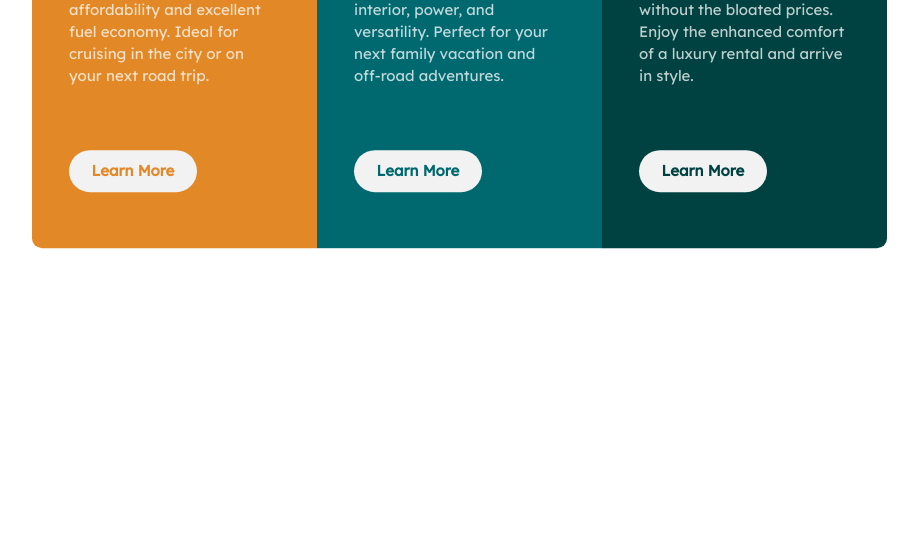
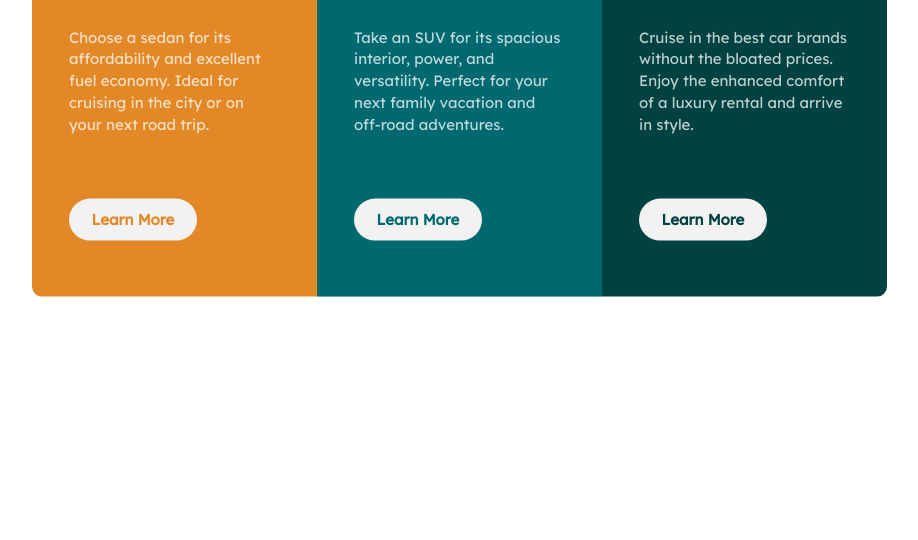
Before and after one commit to Abasiekong/3-column-preview-card-component, a plain HTML site: page index.html in a window 1280 px wide. Shown: the part 260-800 px from the top of the page, without its empty margins (181-1099 px from the left). Drawn offline with Linux system fonts and the light colour scheme.

Commit message:
update style

```diff
--- a/css/style.css
+++ b/css/style.css
@@ -25,7 +25,7 @@ body {
 .container {
     max-width: 330px;
     width: 90%;
-    margin: auto;
+    margin: 1.25em auto;
 }
 
 @media screen and (min-width: 1024px) {
@@ -34,7 +34,7 @@ body {
         width: 100%;
         max-width: 1140px;
         margin: auto;
-        transform: translateY(5%);
+        transform: translateY(15%);
     }
 
 }
```
